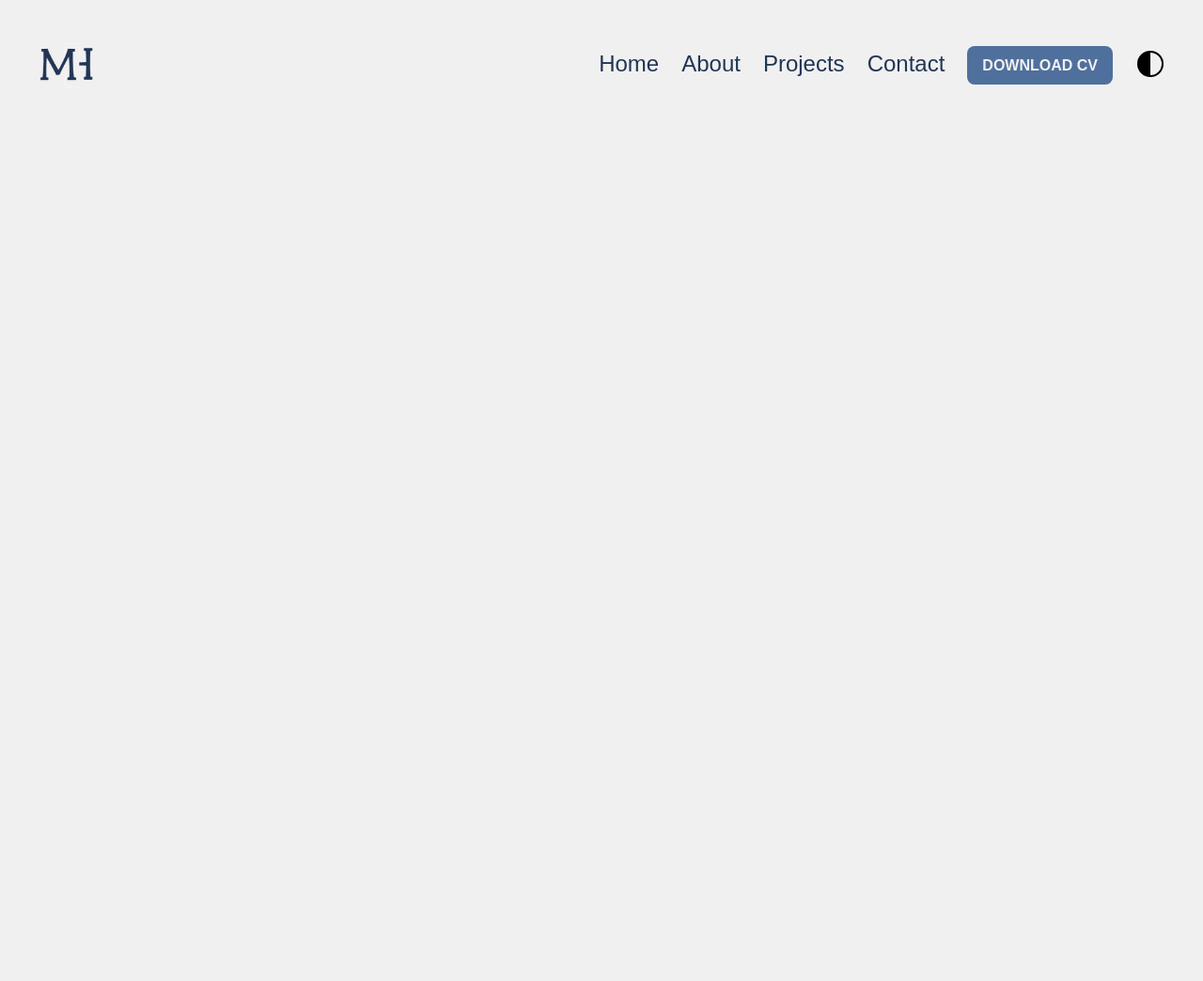
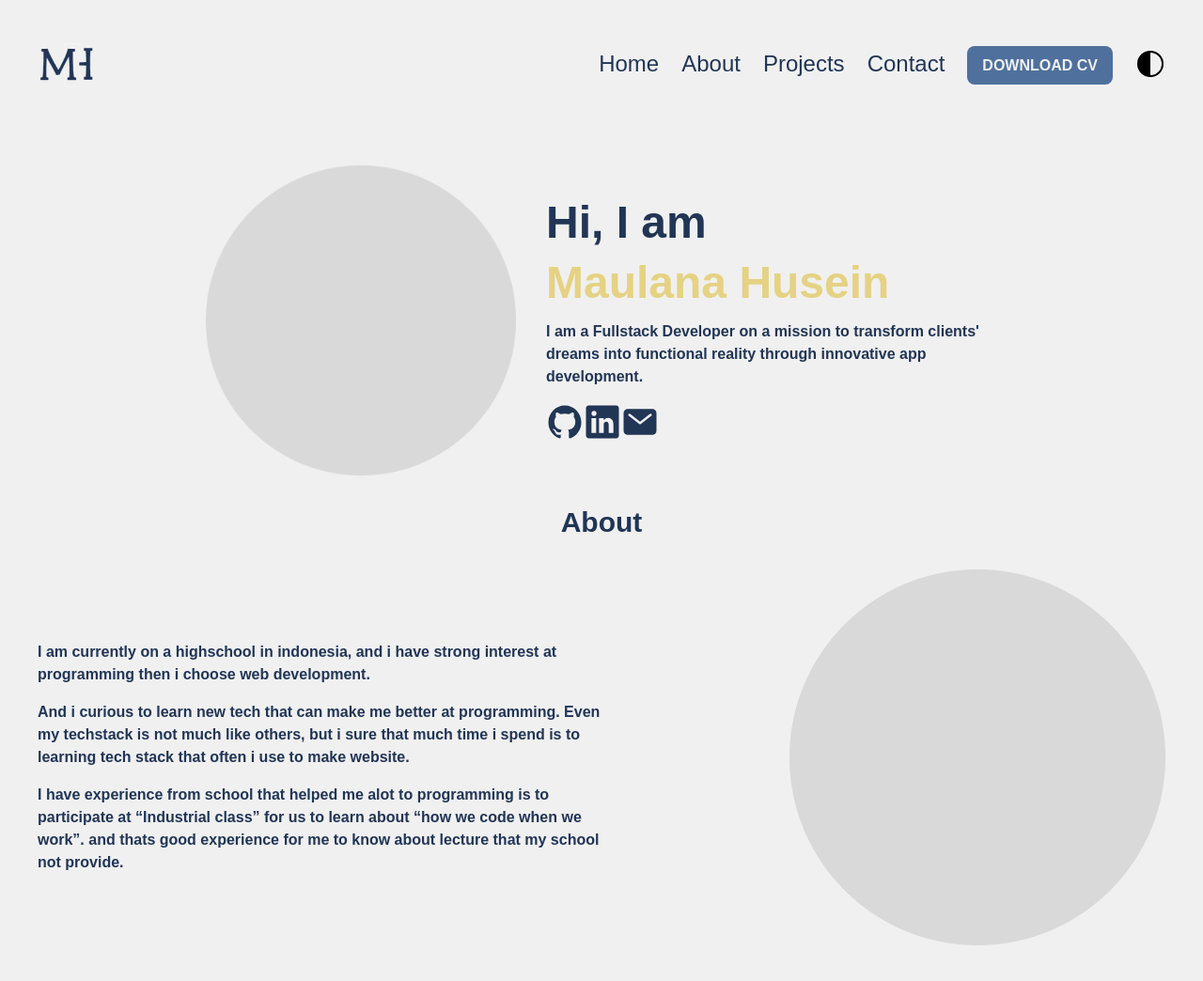
Before and after one commit to maulanahusains/maulanahusains.github.io, a website: page index.html in a window 1280 px wide. Shown: the whole page at 94% size. Before the commit the page ends 800 px from the top, so only its background shows below. Drawn offline with nearby package versions, Linux system fonts and the light colour scheme; files that its build step writes are made by us from their sources.

Commit message:
feat: adding about section

```diff
--- a/index.html
+++ b/index.html
@@ -6,21 +6,21 @@
     <link rel="stylesheet" href="dist/output.css" />
     <title>Personal Portfolio</title>
   </head>
-  <body class="font-poppins bg-bkg">
+  <body class="bg-bkg font-poppins">
     <!-- This web using mobile first appoarch -->
     <nav class="relative p-4 md:p-8 lg:p-10">
-      <div class="container m-auto flex items-center justify-between">
+      <div class="container mx-auto flex items-center justify-between">
         <img src="./src/assets/logo-light.png" alt="" class="w-18 h-14" />
         <!-- Desktop -->
         <ul
-          class="text-primary hidden items-center gap-6 text-center text-2xl lg:flex">
+          class="hidden items-center gap-6 text-center text-2xl text-primary lg:flex">
           <li class="hover:text-secondary"><a href="">Home</a></li>
           <li class="hover:text-secondary"><a href="">About</a></li>
           <li class="hover:text-secondary"><a href="">Projects</a></li>
           <li class="hover:text-secondary"><a href="">Contact</a></li>
           <li>
             <a
-              class="text-paragraph bg-secondary hover:bg-darkersecondary cursor-pointer rounded-lg px-4 py-3 text-center font-bold text-bkg"
+              class="cursor-pointer rounded-lg bg-secondary px-4 py-3 text-center text-paragraph font-bold text-bkg hover:bg-darkersecondary"
               >DOWNLOAD CV</a
             >
           </li>
@@ -49,7 +49,7 @@
         <button class="cursor-pointer lg:hidden">
           <svg
             xmlns="http://www.w3.org/2000/svg"
-            class="text-primary w-18 h-14"
+            class="w-18 h-14 text-primary"
             viewBox="0 0 512 512">
             <path
               fill="none"
@@ -72,7 +72,7 @@
           <button class="cursor-pointer">
             <svg
               xmlns="http://www.w3.org/2000/svg"
-              class="w-18 text-primary h-14"
+              class="w-18 h-14 text-primary"
               viewBox="0 0 512 512">
               <path
                 fill="none"
@@ -86,7 +86,7 @@
         </div>
 
         <ul
-          class="text-primary flex w-full flex-col gap-6 text-center text-3xl">
+          class="flex w-full flex-col gap-6 text-center text-3xl text-primary">
           <li class="hover:text-secondary"><a href="">Home</a></li>
           <li class="hover:text-secondary"><a href="">About</a></li>
           <li class="hover:text-secondary"><a href="">Projects</a></li>
@@ -94,10 +94,94 @@
         </ul>
 
         <a
-          class="text-paragraph bg-secondary hover:bg-darkersecondary cursor-pointer rounded-lg px-2 py-2 text-center font-bold text-bkg"
+          class="cursor-pointer rounded-lg bg-secondary px-2 py-2 text-center text-paragraph font-bold text-bkg hover:bg-darkersecondary"
           >DOWNLOAD CV</a
         >
       </div>
     </nav>
+
+    <main class="flex flex-col gap-8 p-4 md:p-8 lg:p-10">
+      <!-- Hero Section -->
+      <section
+        id="hero"
+        class="container mx-auto flex flex-col items-center justify-center gap-8 md:flex-row lg:flex-row">
+        <img src="./src/assets/dummy.png" alt="" class="h-[330px] w-[330px]" />
+        <div class="flex flex-col gap-4 lg:w-2/5">
+          <h1 class="text-5xl font-bold text-primary">Hi, I am</h1>
+          <h1 class="text-5xl font-bold text-accent">Maulana Husein</h1>
+          <p class="w-full text-base font-semibold text-primary">
+            I am a Fullstack Developer on a mission to transform clients' dreams
+            into functional reality through innovative app development.
+          </p>
+          <div class="flex">
+            <a href="" class="fill-primary hover:fill-secondary">
+              <svg
+                xmlns="http://www.w3.org/2000/svg"
+                class="h-10 w-10"
+                viewBox="0 0 512 512">
+                <path
+                  d="M256 32C132.3 32 32 134.9 32 261.7c0 101.5 64.2 187.5 153.2 217.9a17.56 17.56 0 003.8.4c8.3 0 11.5-6.1 11.5-11.4 0-5.5-.2-19.9-.3-39.1a102.4 102.4 0 01-22.6 2.7c-43.1 0-52.9-33.5-52.9-33.5-10.2-26.5-24.9-33.6-24.9-33.6-19.5-13.7-.1-14.1 1.4-14.1h.1c22.5 2 34.3 23.8 34.3 23.8 11.2 19.6 26.2 25.1 39.6 25.1a63 63 0 0025.6-6c2-14.8 7.8-24.9 14.2-30.7-49.7-5.8-102-25.5-102-113.5 0-25.1 8.7-45.6 23-61.6-2.3-5.8-10-29.2 2.2-60.8a18.64 18.64 0 015-.5c8.1 0 26.4 3.1 56.6 24.1a208.21 208.21 0 01112.2 0c30.2-21 48.5-24.1 56.6-24.1a18.64 18.64 0 015 .5c12.2 31.6 4.5 55 2.2 60.8 14.3 16.1 23 36.6 23 61.6 0 88.2-52.4 107.6-102.3 113.3 8 7.1 15.2 21.1 15.2 42.5 0 30.7-.3 55.5-.3 63 0 5.4 3.1 11.5 11.4 11.5a19.35 19.35 0 004-.4C415.9 449.2 480 363.1 480 261.7 480 134.9 379.7 32 256 32z" />
+              </svg>
+            </a>
+
+            <a href="" class="fill-primary hover:fill-secondary">
+              <svg
+                xmlns="http://www.w3.org/2000/svg"
+                class="h-10 w-10"
+                viewBox="0 0 512 512">
+                <path
+                  d="M444.17 32H70.28C49.85 32 32 46.7 32 66.89v374.72C32 461.91 49.85 480 70.28 480h373.78c20.54 0 35.94-18.21 35.94-38.39V66.89C480.12 46.7 464.6 32 444.17 32zm-273.3 373.43h-64.18V205.88h64.18zM141 175.54h-.46c-20.54 0-33.84-15.29-33.84-34.43 0-19.49 13.65-34.42 34.65-34.42s33.85 14.82 34.31 34.42c-.01 19.14-13.31 34.43-34.66 34.43zm264.43 229.89h-64.18V296.32c0-26.14-9.34-44-32.56-44-17.74 0-28.24 12-32.91 23.69-1.75 4.2-2.22 9.92-2.22 15.76v113.66h-64.18V205.88h64.18v27.77c9.34-13.3 23.93-32.44 57.88-32.44 42.13 0 74 27.77 74 87.64z" />
+              </svg>
+            </a>
+
+            <a href="" class="fill-primary hover:fill-secondary">
+              <svg
+                xmlns="http://www.w3.org/2000/svg"
+                class="h-10 w-10"
+                viewBox="0 0 512 512">
+                <path
+                  d="M424 80H88a56.06 56.06 0 00-56 56v240a56.06 56.06 0 0056 56h336a56.06 56.06 0 0056-56V136a56.06 56.06 0 00-56-56zm-14.18 92.63l-144 112a16 16 0 01-19.64 0l-144-112a16 16 0 1119.64-25.26L256 251.73l134.18-104.36a16 16 0 0119.64 25.26z" />
+              </svg>
+            </a>
+          </div>
+        </div>
+      </section>
+      <!-- End Hero Section -->
+
+      <!-- About Section -->
+      <section
+        id="about"
+        class="container mx-auto flex flex-col items-center justify-center gap-8">
+        <p class="text-3xl font-bold text-primary">About</p>
+
+        <div
+          class="flex flex-col items-center justify-between gap-10 lg:flex-row">
+          <div class="flex w-full flex-col gap-4 lg:w-1/2">
+            <p class="text-base font-semibold text-primary">
+              I am currently on a highschool in indonesia, and i have strong
+              interest at programming then i choose web development.
+            </p>
+            <p class="text-base font-semibold text-primary">
+              And i curious to learn new tech that can make me better at
+              programming. Even my techstack is not much like others, but i sure
+              that much time i spend is to learning tech stack that often i use
+              to make website.
+            </p>
+            <p class="text-base font-semibold text-primary">
+              I have experience from school that helped me alot to programming
+              is to participate at “Industrial class” for us to learn about “how
+              we code when we work”. and thats good experience for me to know
+              about lecture that my school not provide.
+            </p>
+          </div>
+
+          <img
+            src="./src/assets/dummy.png"
+            alt=""
+            class="h-[330px] w-[330px] lg:h-[400px] lg:w-[400px]" />
+        </div>
+      </section>
+      <!-- End About Section -->
+    </main>
   </body>
 </html>
```
Also changed, not shown: src/assets/dummy.png (added).
